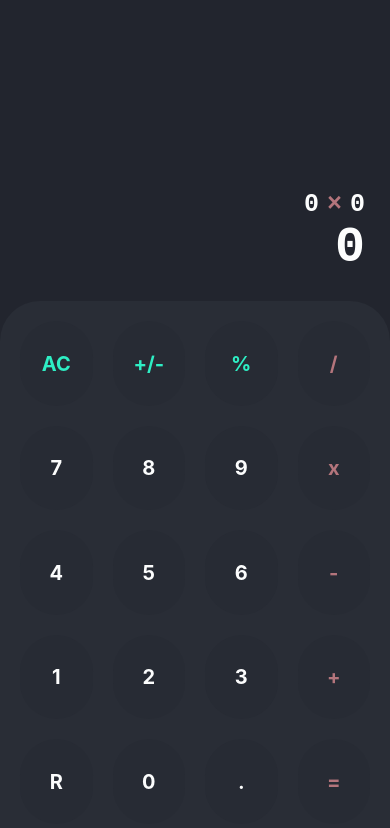
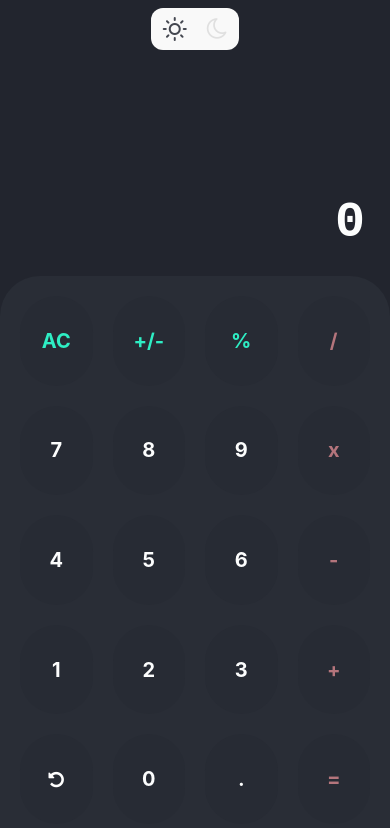
Before and after one commit to FelipeJBarros/flex-calc, a React Native app: screen / in a window 390 px wide. Shown: the top 828 px of the page. Built offline with nearby package versions, Linux system fonts and the light colour scheme.

Commit message:
Add logica basica + botão de troca de tema

```diff
--- a/App.js
+++ b/App.js
@@ -1,85 +1,162 @@
 import { useState, useEffect } from "react";
-import { StyleSheet, View } from "react-native";
+import { StyleSheet, View, Text, StatusBar } from "react-native";
 
-import { ButtonHighlight as Button } from "./src/components";
+import { ButtonHighlight as Button, ToggleThemeButton } from "./src/components";
 import { Keyboard, Display } from "./src/components/layout";
 
+import { FontAwesome } from "@expo/vector-icons";
+import { Feather } from "@expo/vector-icons";
+
+import ThemeProvider from "./src/contexts/Theme";
+
+const initialState = {
+  displayValue: "0",
+  clearDisplay: false,
+  operation: null,
+  values: [null, null],
+  current: 0,
+};
+
 export default function App() {
-  const [displayValue, setDisplayValue] = useState("0");
-  const [lastDigit, setLastDigit] = useState("0");
-  const [haveToClearDisplay, setHaveToClearDisplay] = useState(false);
-  const [operation, setOperation] = useState(null);
-  const [operators, setOperators] = useState([0, 0]);
-  const [currentOperatorIndex, setCurrentOperatorIndex] = useState(0);
+  let [state, setState] = useState({ ...initialState });
+
+  const [theme, setTheme] = useState("dark");
+  const toggleTheme = () => {
+    setTheme((prevTheme) => (prevTheme === "dark" ? "light" : "dark"));
+  };
+
+  function addDigit(digit) {
+    if (digit === "." && state.displayValue.includes(".")) return;
+
+    const clearDisplay = state.displayValue === "0" || state.clearDisplay;
+    const currentValue = clearDisplay ? "" : state.displayValue;
+    const displayValue = currentValue + digit;
+    setState((prevState) => ({
+      ...prevState,
+      displayValue,
+      clearDisplay: false,
+    }));
+
+    if (digit !== ".") {
+      const i = state.current;
+      const newValue = parseFloat(displayValue);
+      const values = state.values;
+      values[i] = newValue;
+      setState((prevState) => ({ ...prevState, values }));
+    }
+  }
 
   function clearMemory() {
-    setDisplayValue("0");
-    setHaveToClearDisplay(false);
-    setOperation(null);
-    setOperators([0, 0]);
-    setCurrentOperatorIndex(0);
+    setState({ ...initialState });
   }
 
-  function addDigit(digit) {
-    if (digit === "." && displayValue.includes(digit)) return;
+  function setOperation(operation) {
+    if (state.current === 0) {
+      setState((prevState) => ({
+        ...prevState,
+        operation: operation,
+        current: 1,
+        clearDisplay: true,
+        displayValue: "",
+      }));
+    } else {
+      const equals = operation === "=";
+      const currentOperation = state.operation;
 
-    if (displayValue.length >= 9) return;
+      const values = [...state.values];
+      values[0] = resolve(currentOperation, values);
+      values[1] = 0;
 
-    const clearDisplay = displayValue === "0" || haveToClearDisplay;
-    const currentValue = clearDisplay ? "" : displayValue;
-
-    setDisplayValue(currentValue + digit);
-    setLastDigit(digit);
+      setState((prevState) => ({
+        ...prevState,
+        clearDisplay: !equals,
+        current: equals ? 0 : 1,
+        displayValue: values[0],
+        operation: equals ? null : operation,
+        values: [...values],
+      }));
+    }
   }
 
-  useEffect(() => {
-    if (lastDigit !== ".") {
-      const newValue = Number.parseFloat(displayValue);
-      const values = [...operators];
-      values[currentOperatorIndex] = newValue;
-      setOperators(values);
+  function resolve(op, operands) {
+    if (op === "+") return operands[0] + operands[1];
+    else if (op === "-") return operands[0] - operands[1];
+    else if (op === "*") return operands[0] * operands[1];
+    else if (op === "/") {
+      if (operands[1] !== 0) {
+        return operands[0] / operands[1];
+      } else {
+        return "Math ERROR";
       }
-  }, [displayValue]);
+    }
+  }
 
   return (
+    <ThemeProvider theme={theme}>
       <View style={styles.container}>
+        <StatusBar barStyle="light-content" />
+        <ToggleThemeButton value={theme !== "dark"} onToogle={toggleTheme} />
         <Display>
-        <Display.History op1={operators[0]} op2={operators[1]} />
-        <Display.Result value={displayValue} />
+          <Display.History values={state.values} operation={state.operation} />
+          <Display.Result value={state.displayValue} />
         </Display>
         <Keyboard>
           <Keyboard.Row>
             <Button label="AC" color="#2eeec4" onPress={clearMemory} />
             <Button label="+/-" color="#2eeec4" onPress={() => {}} />
             <Button label="%" color="#2eeec4" onPress={() => {}} />
-          <Button label="/" color="#b4757c" onPress={() => {}} />
+            <Button
+              label="/"
+              color="#b4757c"
+              onPress={() => setOperation("/")}
+            />
           </Keyboard.Row>
           <Keyboard.Row>
             <Button label="7" onPress={() => addDigit("7")} />
             <Button label="8" onPress={() => addDigit("8")} />
             <Button label="9" onPress={() => addDigit("9")} />
-          <Button label="x" color="#b4757c" onPress={() => {}} />
+            <Button
+              label="x"
+              color="#b4757c"
+              onPress={() => setOperation("*")}
+            />
           </Keyboard.Row>
           <Keyboard.Row>
             <Button label="4" onPress={() => addDigit("4")} />
             <Button label="5" onPress={() => addDigit("5")} />
             <Button label="6" onPress={() => addDigit("6")} />
-          <Button label="-" color="#b4757c" onPress={() => {}} />
+            <Button
+              label="-"
+              color="#b4757c"
+              onPress={() => setOperation("-")}
+            />
           </Keyboard.Row>
           <Keyboard.Row>
             <Button label="1" onPress={() => addDigit("1")} />
             <Button label="2" onPress={() => addDigit("2")} />
             <Button label="3" onPress={() => addDigit("3")} />
-          <Button label="+" onPress={() => {}} color="#b4757c" />
+            <Button
+              label="+"
+              onPress={() => setOperation("+")}
+              color="#b4757c"
+            />
           </Keyboard.Row>
           <Keyboard.Row>
-          <Button label="R" onPress={() => {}} />
+            <Button
+              label={<FontAwesome name="undo" size={18} color="#fff" />}
+              onPress={() => {}}
+            />
             <Button label="0" onPress={() => addDigit("0")} />
             <Button label="." onPress={() => addDigit(".")} />
-          <Button label="=" color="#b4757c" onPress={() => {}} />
+            <Button
+              label="="
+              color="#b4757c"
+              onPress={() => setOperation("=")}
+            />
           </Keyboard.Row>
         </Keyboard>
       </View>
+    </ThemeProvider>
   );
 }
 
--- /dev/null
+++ b/src/components/ToogleButton.js
@@ -0,0 +1,42 @@
+import { View, StyleSheet } from "react-native";
+import { FontAwesome } from "@expo/vector-icons";
+import { Feather } from "@expo/vector-icons";
+
+export function ToggleThemeButton({ value, onToogle }) {
+  return (
+    <View style={styles.container}>
+      <View
+        onTouchStart={onToogle}
+        style={[
+          styles.innerButton,
+          { backgroundColor: value ? "#292d36" : "#F9F9F9" },
+        ]}
+      >
+        <Feather name="sun" size={24} color={value ? "#4b4f56" : "#444750"} />
+        <FontAwesome
+          name="moon-o"
+          size={24}
+          color={value ? "#dfdfe1" : "#e0e0e0"}
+        />
+      </View>
+    </View>
+  );
+}
+
+const styles = StyleSheet.create({
+  container: {
+    display: "flex",
+    flexDirection: "row",
+    justifyContent: "center",
+    paddingTop: 8,
+  },
+  innerButton: {
+    display: "flex",
+    flexDirection: "row",
+    justifyContent: "center",
+    paddingVertical: 8,
+    paddingHorizontal: 12,
+    gap: 20,
+    borderRadius: 12,
+  },
+});
--- a/src/components/index.js
+++ b/src/components/index.js
@@ -1 +1,2 @@
 export { ButtonHighlight } from "./ButtonHighlight";
+export { ToggleThemeButton } from "./ToogleButton";
--- a/src/components/layout/Display/History.js
+++ b/src/components/layout/Display/History.js
@@ -1,11 +1,12 @@
 import { Text, View, StyleSheet } from "react-native";
 
-export default function History({ op1, op2 }) {
+export default function History({ values, operation }) {
+  const [op1, op2] = values;
   return (
     <View style={styles.lastOperation}>
-      <Text style={[styles.text]}>{op1}</Text>
-      <Text style={[styles.text, { color: "#b4757c" }]}>×</Text>
-      <Text style={[styles.text]}>{op2}</Text>
+      <Text style={[styles.text]}>{op1 != null && op1}</Text>
+      <Text style={[styles.text, { color: "#b4757c" }]}>{operation}</Text>
+      <Text style={[styles.text]}>{op2 || ""}</Text>
     </View>
   );
 }
--- a/src/components/layout/Keyboard/index.jsx
+++ b/src/components/layout/Keyboard/index.jsx
@@ -15,7 +15,7 @@ Keyboard.Row = KeyboardRow;
 
 const styles = StyleSheet.create({
   controlsContainer: {
-    flex: 2,
+    flex: 3,
     flexDirection: "row",
     gap: 20,
     backgroundColor: "#292d36",
--- /dev/null
+++ b/src/contexts/Theme.js
@@ -0,0 +1,11 @@
+import { useState, createContext } from "react";
+
+export const ThemeContext = createContext({});
+
+function ThemeProvider({ children, theme }) {
+  return (
+    <ThemeContext.Provider value={{ theme }}>{children}</ThemeContext.Provider>
+  );
+}
+
+export default ThemeProvider;
```
Lines whose indentation alone changed are shown as unchanged.
